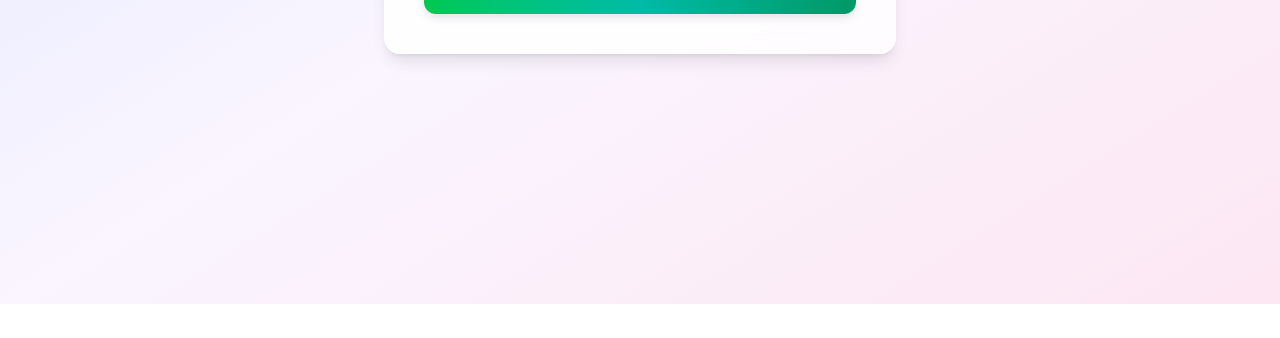
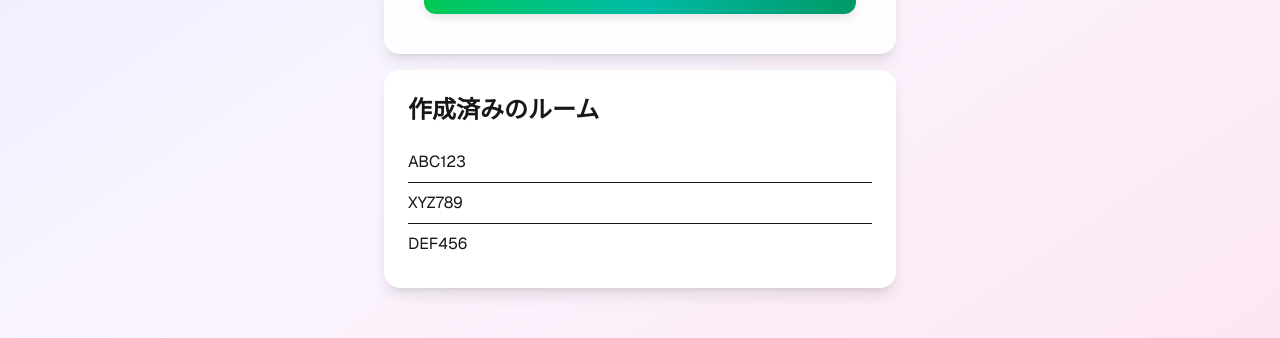
Before and after one commit to ichksk/quizzz3, a Next.js app: page / in a window 1280 px wide. Shown: the part 496-834 px from the top of the page. Before the commit the page ends 800 px from the top, so only its background shows below. Built offline with nearby package versions, Linux system fonts and the light colour scheme; no server answers.

Commit message:
SavedRoom

```diff
--- /dev/null
+++ b/src/app/(container)/_components/saved.tsx
@@ -0,0 +1,41 @@
+import { motion } from "framer-motion";
+import { JSX } from "react";
+
+import { Room } from "@/types/schemas";
+
+
+export const Saved = (): JSX.Element => {
+  const dummyRooms: Pick<Room, "roomCode">[] = [
+    { roomCode: "ABC123" },
+    { roomCode: "XYZ789" },
+    { roomCode: "DEF456" },
+  ];
+
+  return (
+    <motion.div
+      className="max-w-lg w-full bg-white p-6 rounded-2xl shadow-lg"
+      initial={{ opacity: 0, y: 20 }}
+      animate={{ opacity: 1, y: 0 }}
+      transition={{ duration: 0.3 }}
+    >
+      <h2 className="text-2xl font-bold mb-4">作成済みのルーム</h2>
+      {dummyRooms.length > 0 ? (
+        <ul>
+          {dummyRooms.map((room) => (
+            <motion.li
+              key={room.roomCode}
+              className="border-b py-2 last:border-0"
+              initial={{ opacity: 0, x: -10 }}
+              animate={{ opacity: 1, x: 0 }}
+              transition={{ duration: 0.3, delay: 0.1 }}
+            >
+              {room.roomCode}
+            </motion.li>
+          ))}
+        </ul>
+      ) : (
+        <p className="text-gray-500">ルームが存在しません</p>
+      )}
+    </motion.div>
+  );
+};
--- a/src/app/(container)/layout.tsx
+++ b/src/app/(container)/layout.tsx
@@ -1,25 +1,33 @@
 "use client"
 
 import { AnimatePresence, motion } from 'framer-motion';
+import { usePathname } from 'next/navigation';
 import { ReactNode } from 'react';
 
 import { ContainerBadge } from './_components/badge';
+import { Saved } from './_components/saved';
 import { ContainerTitle } from './_components/title';
 
 export default function Layout({ children }: { children: ReactNode }) {
+  const pathname = usePathname();
+
   return (
-    <div className="flex justify-center items-center">
-      <AnimatePresence>
+    <AnimatePresence mode='wait'>
+      <div className="flex flex-col justify-center items-center space-y-4">
         <motion.div
           layout
-          transition={{ layout: { duration: 0.3 } }}
+          initial={{ opacity: 0, y: 20 }}
+          animate={{ opacity: 1, y: 0 }}
+          transition={{ duration: 0.3 }}
           className="max-w-lg w-full bg-white/80 backdrop-blur-sm rounded-2xl shadow-lg p-8 sm:p-10 overflow-hidden"
         >
           <ContainerTitle />
           <ContainerBadge />
           {children}
+
         </motion.div>
-      </AnimatePresence>
-    </div>
+        {pathname === '/' && <Saved />}
+      </div>
+    </AnimatePresence>
   );
 }
```
